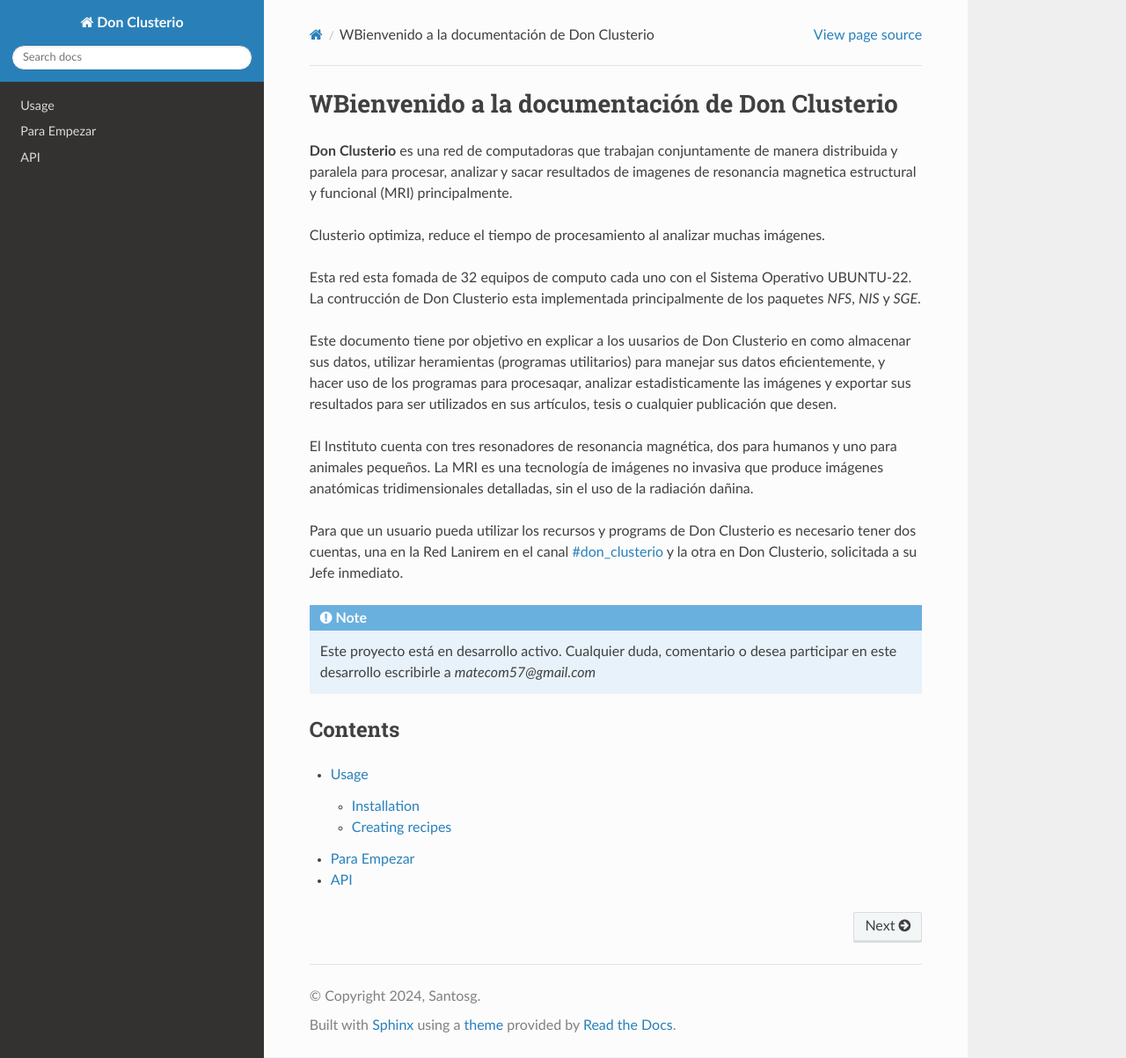
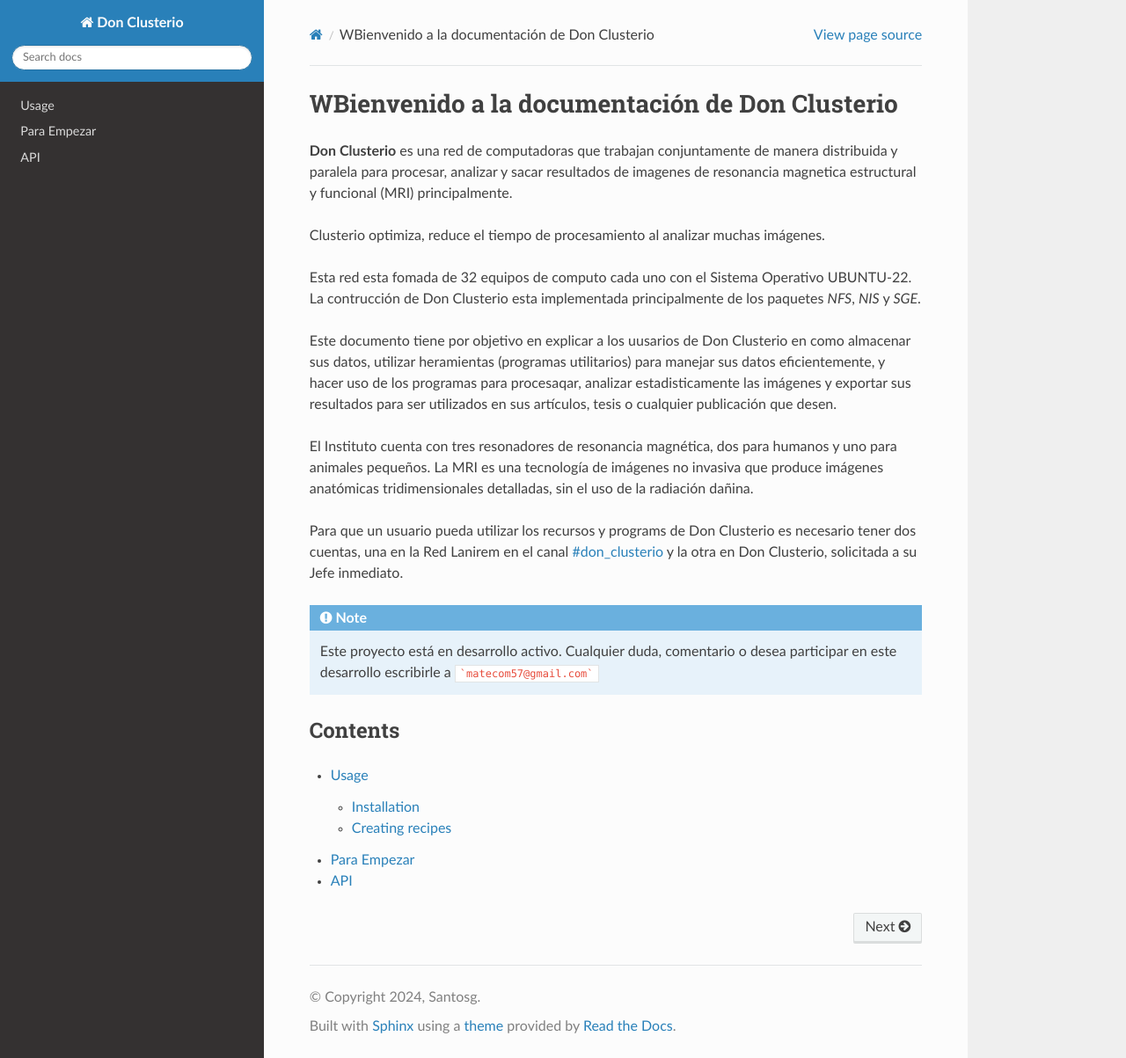
Before and after one commit to matecom57/donclusterio, a Sphinx documentation site: the page built from docs/source/index.rst, in a window 1280 px wide and 1203 px high. Shown: the whole window at 88% size. Built offline with Sphinx 7.4.7 and the Read the Docs theme 3.1.0, drawn with Linux system fonts in a browser that asks for light colours.

````diff
--- a/docs/source/index.rst
+++ b/docs/source/index.rst
@@ -15,7 +15,7 @@ Para que un usuario pueda utilizar los recursos y programs de Don Clusterio  es
 
 .. note::
 
-   Este proyecto está en desarrollo activo. Cualquier duda, comentario o desea participar en este desarrollo escribirle a `matecom57@gmail.com`
+   Este proyecto está en desarrollo activo. Cualquier duda, comentario o desea participar en este desarrollo escribirle a ```matecom57@gmail.com```
 
 Contents
 --------
````
